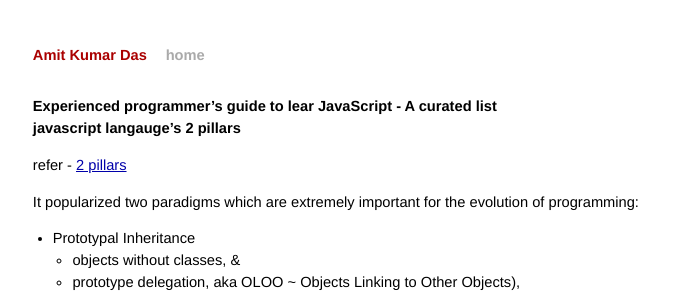
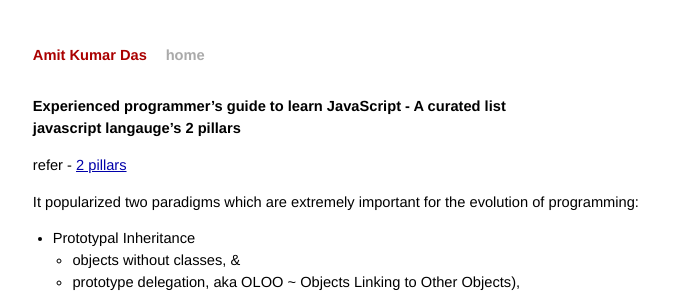
Before and after one commit to AmitKumarDas/amitkumardas.github.io, a Jekyll site: the page built from _posts/2016-09-04-exp-prog-guide-to-learn-js-a-curated-list.md, in a window 1280 px wide and 900 px high. Shown: the top 292 px of the window, without its empty margins (299-979 px from the left). Built offline with Jekyll 4.4.1, drawn with Linux system fonts in a browser that asks for light colours.

Commit message:
Update 2016-09-04-exp-prog-guide-to-learn-js-a-curated-list.md

```diff
--- a/_posts/2016-09-04-exp-prog-guide-to-learn-js-a-curated-list.md
+++ b/_posts/2016-09-04-exp-prog-guide-to-learn-js-a-curated-list.md
@@ -1,11 +1,9 @@
+---
+layout: post
+title: Experienced programmer's guide to learn JavaScript - A curated list
 ---
 
-layout: post
-
-title: Experienced programmer's guide to lear JavaScript - A curated list
----
-
-## Experienced programmer's guide to lear JavaScript - A curated list
+## Experienced programmer's guide to learn JavaScript - A curated list
 
 ### javascript langauge's 2 pillars
 
```
